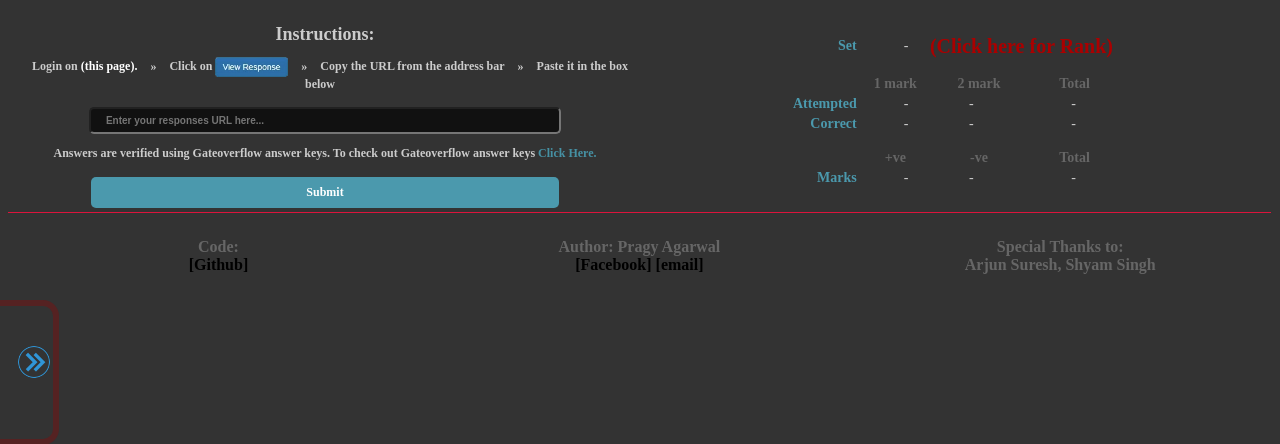
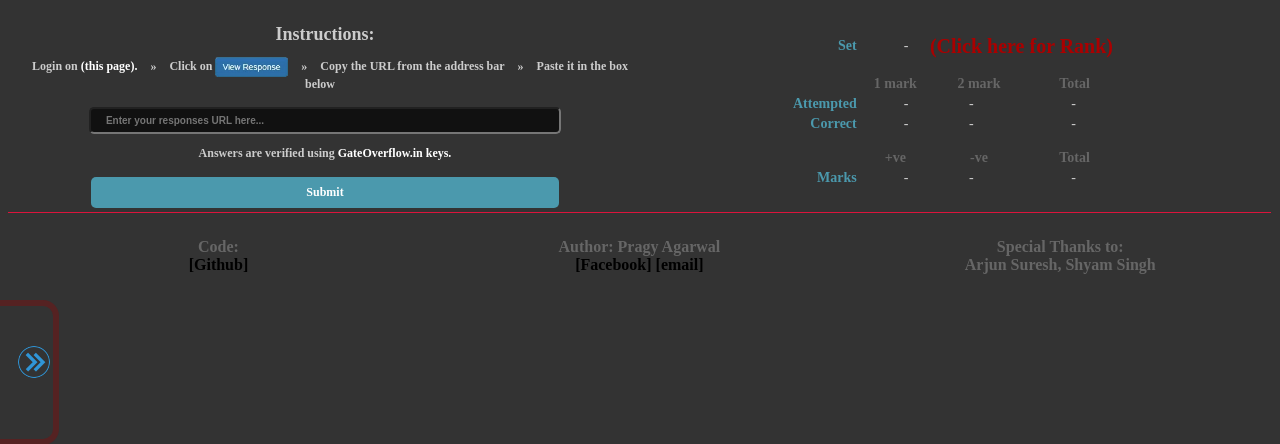
Before and after one commit to AgarwalPragy/GATE2016_MarksEvaluator, a PHP site: page / in a window 1280 px wide. Shown: the top 444 px of the page. Run offline with PHP 8.4, Linux system fonts and the light colour scheme.

Commit message:
Improve keys link

```diff
--- a/index.php
+++ b/index.php
@@ -28,7 +28,7 @@
 				<br />
 				<input type="url" class="has-tooltip" id="text-url" value = "" placeholder="Enter your responses URL here..." onpaste="setTimeout( function(){submitURL();}, 100);" />
 				<br />
-				<p class="key-notification">Answers are verified using Gateoverflow answer keys. To check out Gateoverflow answer keys <a href="http://www.gatecse.in/previous-year-gate-papers-and-official-keys/" target="_blank" style="color:#4691A4">Click Here.</a></p>
+				<p class="key-notification">Answers are verified using <a href="http://www.gatecse.in/previous-year-gate-papers-and-official-keys/" target="_blank">GateOverflow.in keys.</a></p>
 				<a href="#" id="form-submit" onclick="submitURL()">Submit</a>
 			</div>
 		</td>
```
